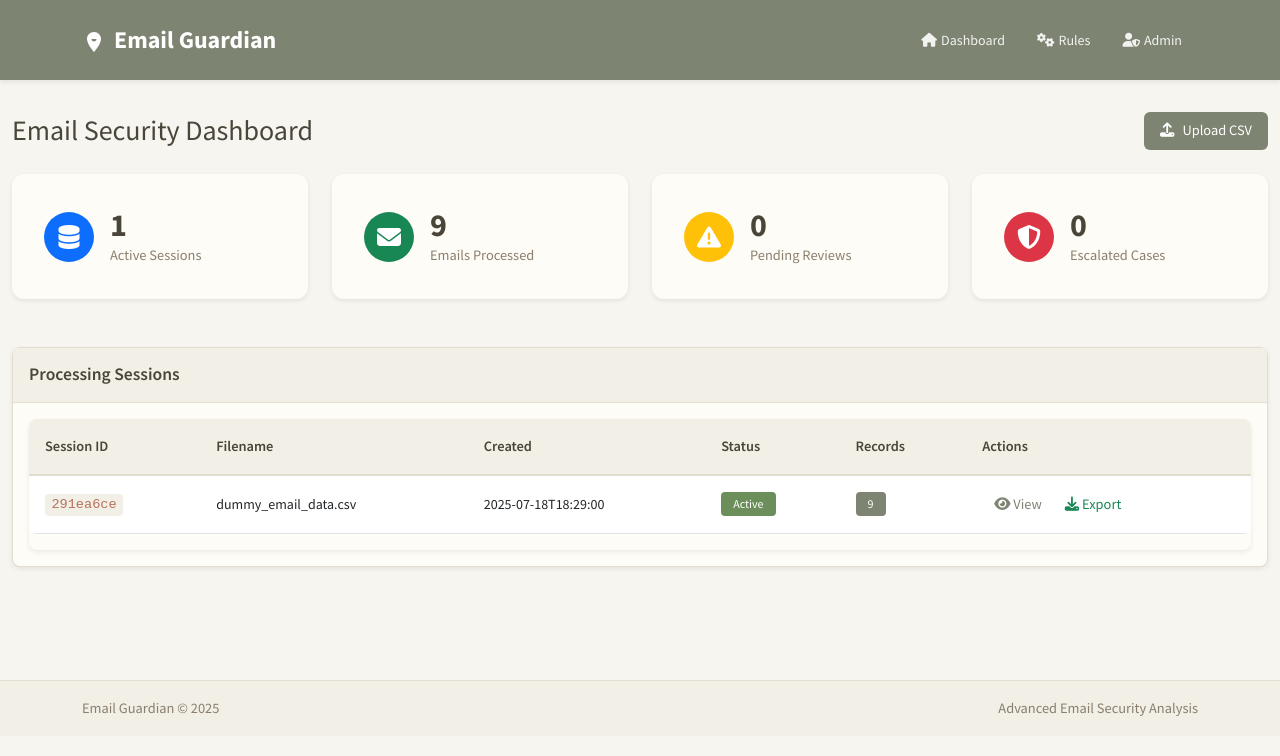
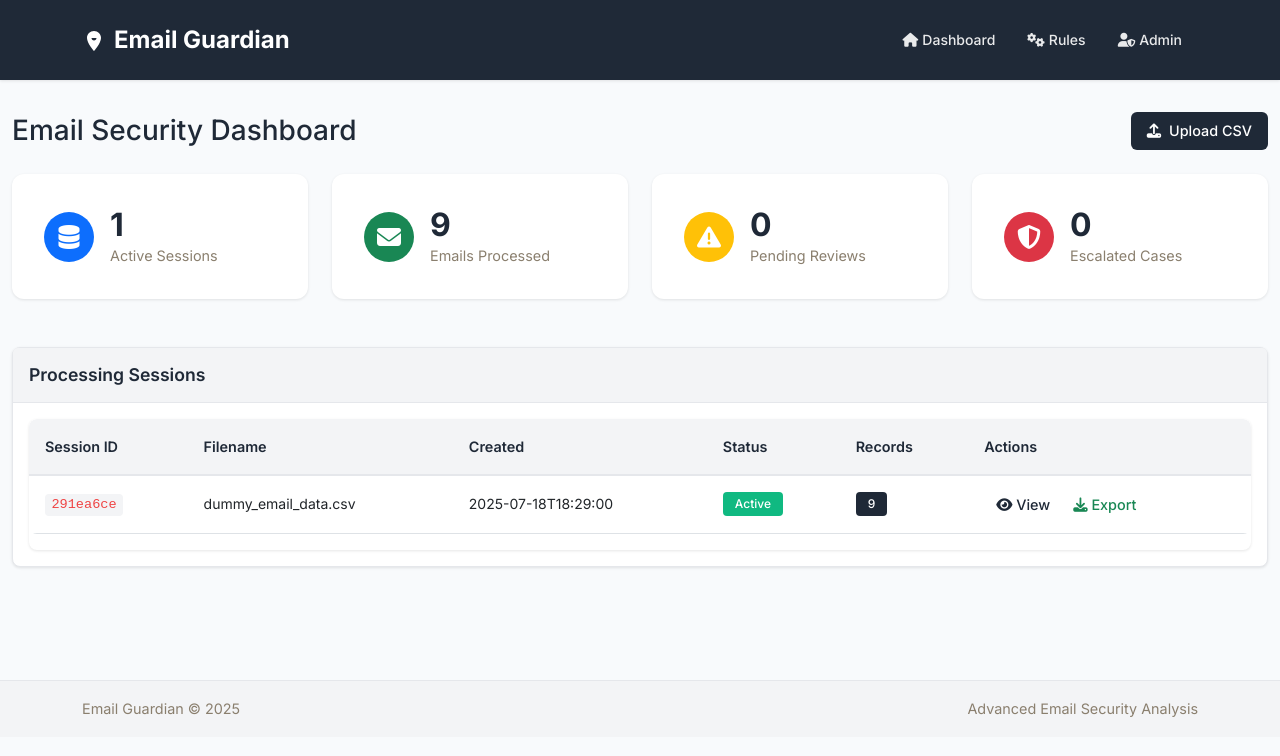
Before and after one commit to Rudolph001/Email_Guardian, a Flask app: page / in a window 1280 px wide. Shown: the top 756 px of the page. Run offline with Flask 3, Linux system fonts and the light colour scheme; some libraries are stand-ins or nearby versions.

Commit message:
Update the user interface to reflect a more professional corporate design
Refactors the application's color scheme, fonts, and styles in `static/css/style.css`, `replit.md`, and `templates/base.html` to implement a corporate design.

Replit-Commit-Author: Agent
Replit-Commit-Session-Id: 15fc0471-389c-49b3-8365-9e76433389d8
Replit-Commit-Screenshot-Url: https://storage.googleapis.com/screenshot-production-us-central1/e841e136-0010-4bb6-af39-4bdfce97e70b/15fc0471-389c-49b3-8365-9e76433389d8/u1FtSiw

```diff
--- a/static/css/style.css
+++ b/static/css/style.css
@@ -1,30 +1,31 @@
-/* Email Guardian - Professional Business Intelligence Interface */
-/* Colors: Earthy Satin Palette - Sage Green Primary, Terracotta Secondary, Warm Cream Background */
+/* Email Guardian - Professional Corporate Intelligence Interface */
+/* Colors: Corporate Blue Palette - Professional and Modern */
 
 /* Import Google Fonts */
-@import url('https://fonts.googleapis.com/css2?family=Source+Sans+Pro:wght@300;400;600;700&family=Roboto:wght@300;400;500;700&display=swap');
+@import url('https://fonts.googleapis.com/css2?family=Inter:wght@300;400;500;600;700&family=Source+Sans+Pro:wght@300;400;600;700&display=swap');
 
-/* Root Variables - Earthy Satin Color Palette */
+/* Root Variables - Corporate Professional Color Palette */
 :root {
-    --primary-color: #7d8471;        /* Sage green - earthy and calming */
-    --secondary-color: #c07854;      /* Terracotta - warm earth tone */
-    --background-color: #f7f5f0;     /* Warm cream - soft background */
-    --text-color: #4a4539;           /* Dark earth brown - readable text */
-    --card-background: #fefcf7;      /* Off-white with warm undertone */
-    --border-color: #e3ddd0;         /* Soft taupe border */
-    --success-color: #6b8e5a;        /* Forest green - natural success */
-    --warning-color: #d4a574;        /* Golden amber - warm warning */
-    --danger-color: #b8705a;         /* Clay red - muted danger */
-    --info-color: #7a9bb8;           /* Dusty blue - calm info */
-    --light-color: #f2efe6;          /* Light beige */
-    --dark-color: #3d3a32;           /* Dark charcoal brown */
-    --shadow: 0 2px 4px rgba(77, 69, 57, 0.1);
-    --shadow-lg: 0 4px 6px rgba(77, 69, 57, 0.12);
+    --primary-color: #1f2937;        /* Corporate dark gray - professional and authoritative */
+    --secondary-color: #3b82f6;      /* Corporate blue - trustworthy and modern */
+    --background-color: #f8fafc;     /* Clean light gray - minimal and professional */
+    --text-color: #1f2937;           /* Dark gray - high contrast and readable */
+    --card-background: #ffffff;      /* Pure white - clean and professional */
+    --border-color: #e5e7eb;         /* Light gray border - subtle separation */
+    --success-color: #10b981;        /* Professional green - clear success */
+    --warning-color: #f59e0b;        /* Corporate amber - attention grabbing */
+    --danger-color: #ef4444;         /* Professional red - clear danger */
+    --info-color: #3b82f6;           /* Corporate blue - information */
+    --light-color: #f3f4f6;          /* Very light gray */
+    --dark-color: #111827;           /* Deep charcoal - strong contrast */
+    --shadow: 0 1px 3px rgba(0, 0, 0, 0.1);
+    --shadow-lg: 0 4px 6px rgba(0, 0, 0, 0.1);
+    --accent-color: #6366f1;         /* Modern indigo accent */
 }
 
 /* Base Styles */
 body {
-    font-family: 'Source Sans Pro', 'Roboto', sans-serif;
+    font-family: 'Inter', 'Source Sans Pro', sans-serif;
     background-color: var(--background-color);
     color: var(--text-color);
     line-height: 1.6;
@@ -33,7 +34,7 @@ body {
 
 /* Typography Hierarchy */
 h1, h2, h3, h4, h5, h6 {
-    font-family: 'Source Sans Pro', sans-serif;
+    font-family: 'Inter', 'Source Sans Pro', sans-serif;
     font-weight: 600;
     color: var(--text-color);
     margin-bottom: 1rem;
@@ -112,7 +113,7 @@ h6 { font-size: 1.1rem; font-weight: 500; }
 }
 
 .card-text {
-    color: #8a7f6e;
+    color: #6b7280;
     font-size: 0.9rem;
 }
 
@@ -154,7 +155,7 @@ h6 { font-size: 1.1rem; font-weight: 500; }
 
 .stats-card p {
     font-size: 0.9rem;
-    color: #8a7f6e;
+    color: #6b7280;
     margin-bottom: 0;
 }
 
@@ -166,7 +167,7 @@ h6 { font-size: 1.1rem; font-weight: 500; }
 
 .clickable-card:hover {
     transform: translateY(-3px);
-    box-shadow: 0 8px 20px rgba(77, 69, 57, 0.15);
+    box-shadow: 0 8px 20px rgba(0, 0, 0, 0.15);
 }
 
 a.text-decoration-none:hover .clickable-card h5,
@@ -190,14 +191,14 @@ a.text-decoration-none:hover .clickable-card p {
 }
 
 .btn-primary:hover {
-    background-color: #6b7360;
-    border-color: #6b7360;
+    background-color: #374151;
+    border-color: #374151;
     transform: translateY(-1px);
 }
 
 .btn-secondary {
-    background-color: #8a7f6e;
-    border-color: #8a7f6e;
+    background-color: var(--secondary-color);
+    border-color: var(--secondary-color);
 }
 
 .btn-success {
--- a/templates/base.html
+++ b/templates/base.html
@@ -12,7 +12,7 @@
     <link rel="stylesheet" href="https://cdnjs.cloudflare.com/ajax/libs/font-awesome/6.4.0/css/all.min.css">
 
     <!-- Google Fonts -->
-    <link href="https://fonts.googleapis.com/css2?family=Source+Sans+Pro:wght@300;400;600;700&display=swap" rel="stylesheet">
+    <link href="https://fonts.googleapis.com/css2?family=Inter:wght@300;400;500;600;700&family=Source+Sans+Pro:wght@300;400;600;700&display=swap" rel="stylesheet">
 
     <!-- Chart.js -->
     <script src="https://cdn.jsdelivr.net/npm/chart.js"></script>
@@ -22,7 +22,7 @@
 </head>
 <body>
     <!-- Navigation -->
-    <nav class="navbar navbar-expand-lg navbar-dark bg-primary">
+    <nav class="navbar navbar-expand-lg navbar-dark" style="background-color: var(--primary-color)!important;">
         <div class="container">
             <a class="navbar-brand" href="{{ url_for('index') }}">
                 <img src="{{ url_for('static', filename='zebra-icon.svg') }}" alt="Zebra" class="me-2" style="width: 24px; height: 24px; filter: brightness(0) invert(1);">Email Guardian
```
Also changed, not shown: replit.md (+8 -0 lines).
